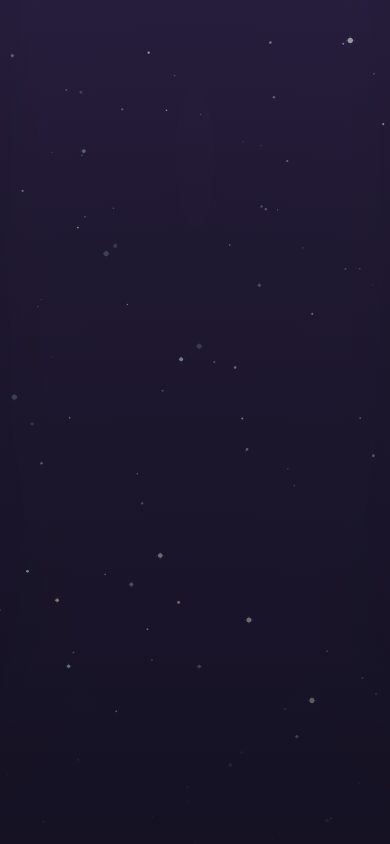
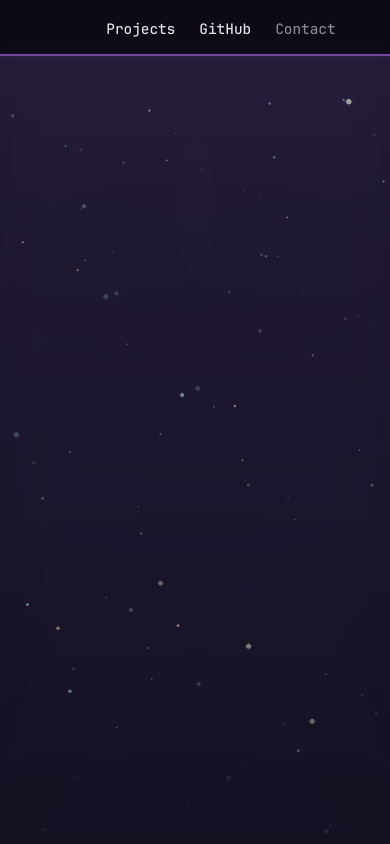
Before and after one commit to cadhann/cadhan.dev, a plain HTML site: page index.html in a window 390 px wide. Shown: the top 844 px of the page. Drawn offline with Linux system fonts and the light colour scheme.

Commit message:
feat: add responsive navigation with scroll-aware blur state

```diff
--- a/index.html
+++ b/index.html
@@ -4,10 +4,26 @@
     <meta charset="UTF-8" />
     <meta name="viewport" content="width=device-width, initial-scale=1.0" />
     <link rel="stylesheet" href="styles/base.css" />
+    <link rel="stylesheet" href="styles/nav.css" />
     <link rel="stylesheet" href="styles/hero.css" />
     <title>Cádhan Nelis | Computer Science</title>
   </head>
   <body>
+    <nav class="site-nav" aria-label="Primary">
+      <div class="site-nav__group">
+        <a class="site-nav__link" href="./">Projects</a>
+        <a
+          class="site-nav__link"
+          href="https://github.com/cadhann"
+          target="_blank"
+          rel="noreferrer"
+        >
+          GitHub
+        </a>
+        <button class="site-nav__link" type="button" disabled>Contact</button>
+      </div>
+    </nav>
+
     <header class="hero">
       <div class="starfield-shell" aria-hidden="true">
         <canvas id="starfield"></canvas>
--- a/scripts/main.js
+++ b/scripts/main.js
@@ -1,4 +1,6 @@
 // Boot the star field effect on the page
+import { initNav } from "./nav.js";
 import { initStarfield } from "./starfield.js";
 
+initNav();
 initStarfield();
--- /dev/null
+++ b/scripts/nav.js
@@ -0,0 +1,43 @@
+/**
+ * Toggle the nav's scrolled state once the page has moved down enough.
+ *
+ * @returns {void}
+ */
+export function initNav() {
+  const nav = document.querySelector(".site-nav");
+
+  if (!(nav instanceof HTMLElement)) {
+    return;
+  }
+
+  let scheduled = false;
+
+  /**
+   * Apply the scrolled class when the page has moved beyond the nav's height.
+   *
+   * @returns {void}
+   */
+  function updateState() {
+    scheduled = false;
+    nav.classList.toggle("is-scrolled", window.scrollY > nav.offsetHeight);
+  }
+
+  /**
+   * Coalesce rapid scroll and resize events into one animation-frame update.
+   *
+   * @returns {void}
+   */
+  function requestUpdate() {
+    if (scheduled) {
+      return;
+    }
+
+    scheduled = true;
+    window.requestAnimationFrame(updateState);
+  }
+
+  updateState();
+
+  window.addEventListener("scroll", requestUpdate, { passive: true });
+  window.addEventListener("resize", requestUpdate, { passive: true });
+}
--- a/styles/base.css
+++ b/styles/base.css
@@ -1,7 +1,26 @@
+@font-face {
+  font-family: "JetBrains Mono";
+  src: url("../assets/fonts/JetBrainsMono-Regular.woff2") format("woff2");
+  font-weight: 400;
+  font-style: normal;
+  font-display: swap;
+}
+
+@font-face {
+  font-family: "JetBrains Mono";
+  src: url("../assets/fonts/JetBrainsMono-Medium.woff2") format("woff2");
+  font-weight: 500;
+  font-style: normal;
+  font-display: swap;
+}
+
 /* Shared values for the background fade and starfield cutoff. */
 :root {
   color-scheme: dark;
   --page-bg: #03060c;
+  --nav-bg: rgb(13, 10, 22);
+  --nav-bg-rgb: 13, 10, 22;
+  --nav-height: calc(env(safe-area-inset-top, 0px) + 3.5rem);
   --fade-start: 60svh;
   --starfield-end: 104svh;
   --hero-height: 188svh;
@@ -27,6 +46,8 @@ body {
   margin: 0;
   min-height: 100vh;
   overflow-x: hidden;
+  font-family: "JetBrains Mono", monospace;
+  font-weight: 500;
   /* The purple tone lives on the page background itself to avoid a hero seam */
   background: linear-gradient(
     180deg,
--- a/styles/hero.css
+++ b/styles/hero.css
@@ -8,8 +8,10 @@
 /* Constrains the animated field to the upper viewport and feather it into the page. */
 .starfield-shell {
   position: absolute;
-  inset: 0 0 auto;
-  height: var(--starfield-end);
+  top: var(--nav-height);
+  left: 0;
+  right: 0;
+  height: calc(var(--starfield-end) - var(--nav-height));
   overflow: hidden;
   -webkit-mask-image: var(--starfield-mask);
   mask-image: var(--starfield-mask);
--- /dev/null
+++ b/styles/nav.css
@@ -0,0 +1,105 @@
+/* Fixed nav sits above the hero */
+.site-nav {
+  position: fixed;
+  top: 0;
+  left: 0;
+  display: flex;
+  justify-content: flex-end;
+  width: 100%;
+  min-height: var(--nav-height);
+  z-index: 10;
+  padding: calc(1.3rem + env(safe-area-inset-top, 0px)) 3.4rem 1.2rem 1.15rem;
+  background-color: var(--nav-bg);
+  -webkit-backdrop-filter: blur(0);
+  backdrop-filter: blur(0);
+  pointer-events: none;
+  transition:
+    background-color 220ms ease,
+    -webkit-backdrop-filter 220ms ease,
+    backdrop-filter 220ms ease;
+}
+
+.site-nav::after {
+  content: "";
+  position: absolute;
+  left: 0;
+  right: 0;
+  bottom: 0;
+  height: 2px;
+  background: rgba(181, 116, 255, 0.58);
+  box-shadow: 0 0 10px rgba(181, 116, 255, 0.22);
+  pointer-events: none;
+  transition:
+    opacity 220ms ease,
+    box-shadow 220ms ease;
+}
+
+.site-nav.is-scrolled {
+  background-color: rgba(var(--nav-bg-rgb), 0.18);
+  -webkit-backdrop-filter: blur(5px);
+  backdrop-filter: blur(5px);
+}
+
+.site-nav.is-scrolled::after {
+  opacity: 0;
+  box-shadow: 0 0 6px rgba(181, 116, 255, 0);
+}
+
+/* Only the button group is interactive so the rest of the overlay stays transparent */
+.site-nav__group {
+  display: flex;
+  flex-wrap: wrap;
+  gap: 1.5rem;
+  align-items: center;
+  pointer-events: auto;
+}
+
+/* Nav items are presented as plain text links */
+.site-nav__link {
+  appearance: none;
+  border: 0;
+  background: none;
+  color: rgba(246, 247, 255, 0.94);
+  text-decoration: none;
+  position: relative;
+  display: inline-flex;
+  padding: 0;
+  font: inherit;
+  font-size: 0.9rem;
+  line-height: 1;
+  transition:
+    color 180ms ease,
+    opacity 180ms ease;
+}
+
+.site-nav__link::after {
+  content: "";
+  position: absolute;
+  left: 0;
+  right: 0;
+  bottom: -0.38rem;
+  height: 1px;
+  background: currentColor;
+  opacity: 0;
+  transform: translateY(0.28rem);
+  transition:
+    opacity 180ms ease,
+    transform 180ms ease;
+}
+
+.site-nav__link:hover,
+.site-nav__link:focus-visible {
+  color: #fff;
+  outline: none;
+}
+
+.site-nav__link:hover::after,
+.site-nav__link:focus-visible::after {
+  opacity: 1;
+  transform: translateY(0);
+}
+
+.site-nav__link:disabled {
+  cursor: default;
+  opacity: 0.58;
+}
```
